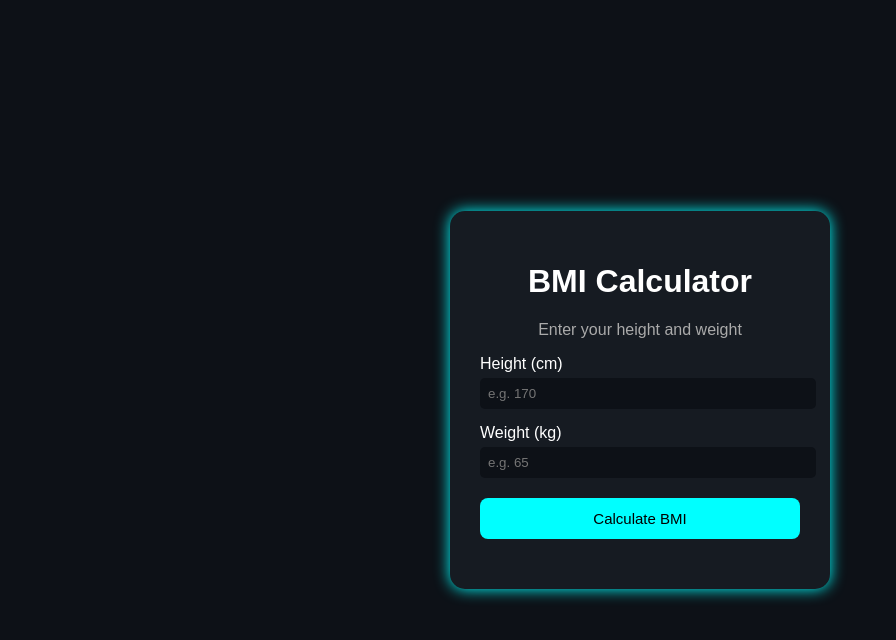
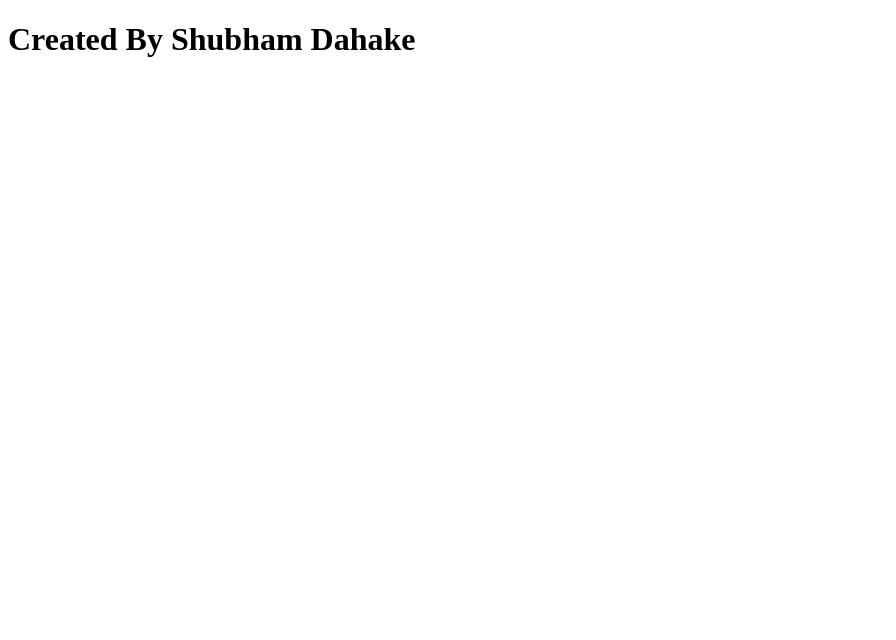
Before and after one commit to Shubham-Dahake/BMI-calculator, a plain HTML site: page BMI_Calculator.html in a window 1280 px wide. Shown: the whole page, without its empty margins (0-896 px from the left). Drawn offline with Linux system fonts and the light colour scheme.

Commit message:
Update BMI_Calculator.html

```diff
--- a/BMI_Calculator.html
+++ b/BMI_Calculator.html
@@ -4,65 +4,5 @@
   <meta charset="UTF-8">
   <title>BMI Calculator</title>
 </head>
-
-<body style="margin:0; font-family:Arial; background:#0d1117; color:white; display:flex; justify-content:center; align-items:center; height:100vh;">
-
-  <div style="background:#161b22; padding:30px; border-radius:15px; width:320px; text-align:center; box-shadow:0 0 15px cyan;">
-
-    <h1>BMI Calculator</h1>
-    <p style="color:#aaa;">Enter your height and weight</p>
-
-    <div style="text-align:left; margin-top:15px;">
-      <label>Height (cm)</label><br>
-      <input type="number" id="height" placeholder="e.g. 170"
-        style="width:100%; padding:8px; border-radius:5px; border:none; margin-top:5px; background:#0d1117; color:white;">
-    </div>
-
-    <div style="text-align:left; margin-top:15px;">
-      <label>Weight (kg)</label><br>
-      <input type="number" id="weight" placeholder="e.g. 65"
-        style="width:100%; padding:8px; border-radius:5px; border:none; margin-top:5px; background:#0d1117; color:white;">
-    </div>
-
-    <button onclick="calculateBMI()"
-      style="width:100%; padding:12px; margin-top:20px; background:cyan; color:black; border:none; border-radius:8px; font-size:15px; cursor:pointer;">
-      Calculate BMI
-    </button>
-
-    <h3 id="result" style="margin-top:20px;"></h3>
-
-  </div>
-
-<script>
-function calculateBMI() {
-  var height = document.getElementById("height").value;
-  var weight = document.getElementById("weight").value;
-  var result = document.getElementById("result");
-
-  if (height === "" || weight === "") {
-    result.innerHTML = "Please enter both height and weight.";
-    return;
-  }
-
-  var bmi = (weight / ((height / 100) * (height / 100))).toFixed(2);
-
-  var status = "";
-  if (bmi < 18.5) {
-    status = "Underweight";
-  }
-  else if (bmi < 25) {
-    status = "Normal weight";
-  }
-  else if (bmi < 30) {
-    status = "Overweight";
-  }
-  else {
-    status = "Obesity";
-  }
-
-  result.innerHTML = "Your BMI is: " + bmi + "<br>Status: " + status;
-}
-</script>
-
-</body>
+<h1>Created By Shubham Dahake</h1>
 </html>
```
